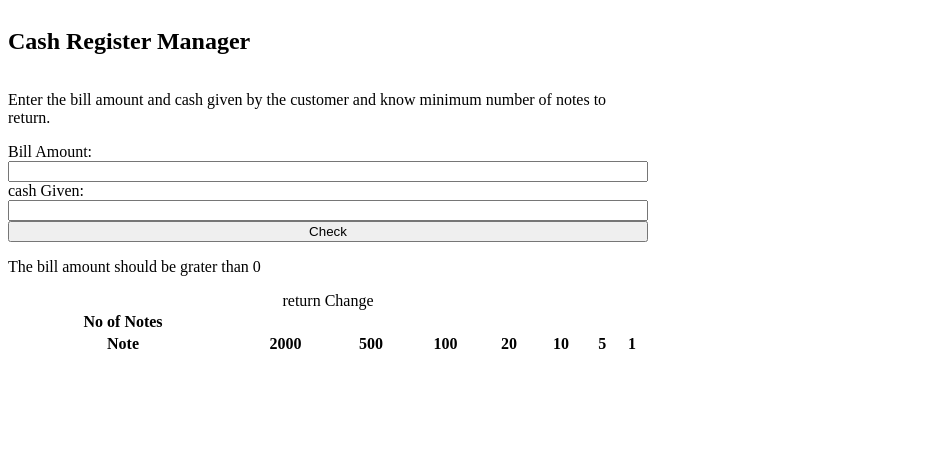
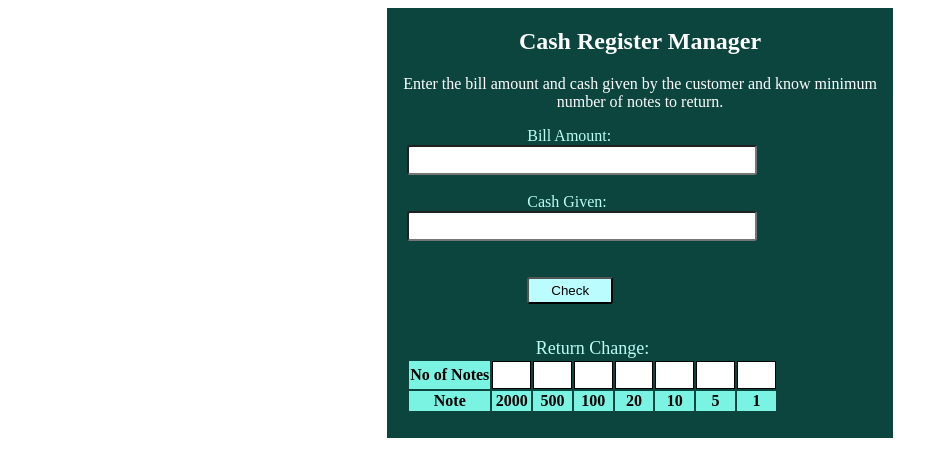
Before and after one commit to PoojaMaykoti/Pooja.first-cash-register, a plain HTML site: page index.html in a window 1280 px wide. Both pictures are taken after a click on the button "Check". Shown: the whole page, without its empty margins (0-948 px from the left). Drawn offline with Linux system fonts and the light colour scheme.

Commit message:
initial update

```diff
--- a/index.html
+++ b/index.html
@@ -5,6 +5,11 @@
     <link rel="stylesheet" href="./main.css">
 
     <title>cash register</title>
+
+    <style>
+
+
+        </style>
 
 </head>
 
@@ -18,31 +23,41 @@
           and know minimum number of notes to return.
       </p>
 
-      <label for="bill-amount">Bill Amount:</label>
+      <label for="bill-amount" id="label1">Bill Amount:</label>
 
-      <input id="id1" type="text">
+      <input id="id1" type="text"><br><br>
 
 
 
-      <label for="cash-given">cash Given:</label>
+      <label for="cash-given" id="label2">Cash Given:</label>
 
-      <input id="id2" type="text">
+      <input id="id2" type="text"><br><br></br>
 
       <button id="check-btn">Check</button>
 
       <p id="error-message"></p>
+      <br>
 
       <table class="table1">
 
-        <caption>return Change</caption>
+        <caption id="caption1">Return Change:</caption>
 
         <tr>
-            <th>No of Notes</th>
-            <td></td>
+
+            <th class="note1">No of Notes</th>
+            <td id="no-of-notes"></td>
+            <td id="no-of-notes"></td>
+            <td id="no-of-notes"> </td>
+            <td id="no-of-notes"></td>
+            <td id="no-of-notes"></td>
+            <td id="no-of-notes"></td>
+            <td id="no-of-notes"></td>
+
 
         </tr>
 
-        <tr>
+
+        <tr class="note">
             <th>Note</th>
 
              <th>2000</th>
--- a/index.js
+++ b/index.js
@@ -6,20 +6,48 @@ const checkButton = document.querySelector("#check-btn");
 
 const message = document.querySelector("#error-message");
 
-console.log(cashGiven.value);
+const noOfNotes = document.querySelectorAll("#no-of-notes");
+
+// console.log(cashGiven.value);
+
+const availableNotes = [2000,500,100,20,10,5,1];
+
+
 
 
 checkButton.addEventListener("click",function validateBillandcashAmount()
+
 {
+    hideMessage();
+
+
     message.style.display="none";
-    if(billamount.value > 0){
-    }
-    else
+
+    if(billamount.value > 0)
     {
-        message.style.display="block";
-        message.innerText="The bill amount should be grater than 0";
+
+    if(cashGiven.value > billamount.value )
+    {
+         const amountTobeReturned = cashGiven.value = billamount.value;
+         calculateChange(amountTobeReturned);
     }
 
+    else
+
+    {
+        showMessage
+        (
+            "DO you wanna wash plats?"
+            );
+
+   }
+}
+
+  else
+  {
+      showMessage("Invalid Bill Amount");
+
+  }
 
 }
 
@@ -27,3 +55,27 @@ checkButton.addEventListener("click",function validateBillandcashAmount()
 
 
 );
+
+function calculateChange(amountToBeReturned) {
+    for(let i = 0; i < availableNotes.length; i++){
+
+    const numberOfNotes = Math.trunc(
+       amountToBeReturned / availableNotes[i]
+       );
+
+       amountToBeReturned %= availableNotes[i];
+       noOfNotes[i].innerText=numberOfNotes ;
+   }
+}
+
+function hideMessage()
+{
+    message.style.display="none";
+
+}
+
+function showMessage(msg)
+{
+    message.style.display = "block";
+    message.inneText = msg;
+}
--- a/main.css
+++ b/main.css
@@ -2,7 +2,102 @@
 
 .div1
 {
-    display: flex;
-    flex-direction: column;
-    width: 50vw;
+    /* display: flex;
+    flex-direction: column; */
+    /* width: 50vw; */
+    background-color:#0B453E;
+    height:430px;
+    width: 40%;
+    /* margin-top: 20px; */
+    margin: auto;
 }
+
+.heading
+{
+       text-align: center;
+       padding-top: 20px;
+       color: white;
+}
+.para
+{
+    text-align: center;
+    color: white;
+}
+
+#label1
+{
+    margin-left: 20px;
+    /* text-align: center; */
+    height: 32px;
+    margin-left: 140px;
+    color: #BBFDF5;
+}
+
+#id1
+{
+    margin-left: 20px;
+    width: 350px;
+    height: 30px;
+    border-radius: 3px;
+
+}
+
+#label2
+{
+    margin-left: 20px;
+    /* text-align: center; */
+    height: 32px;
+    margin-left: 140px;
+    color:#BBFDF5;
+}
+#id2
+{
+ margin-left: 20px;
+ width: 350px;
+ height: 30px;
+ border-radius: 3px;
+
+}
+
+#check-btn
+{
+
+    width: 17%;
+  height: 27px;
+    margin-left: 140px;
+    border-radius: 3px;
+    background-color: #BBFDFF;
+}
+
+#caption1
+{
+    font-size: large;
+    color:BBFDF5;
+}
+
+#no-of-notes
+{
+    background-color: white;
+    border: 1px solid black;
+    width:11%;
+    height: 28px;
+    /* line-height: 10px; */
+    /* padding-left: 10px; */
+}
+
+.note
+{
+    background-color: #7AF3E3;
+
+    border: 1px solid black;
+
+}
+
+.note1
+{
+    background-color: #7AF3E3;
+}
+.table1
+{
+    margin-left: 20px;
+}
```
